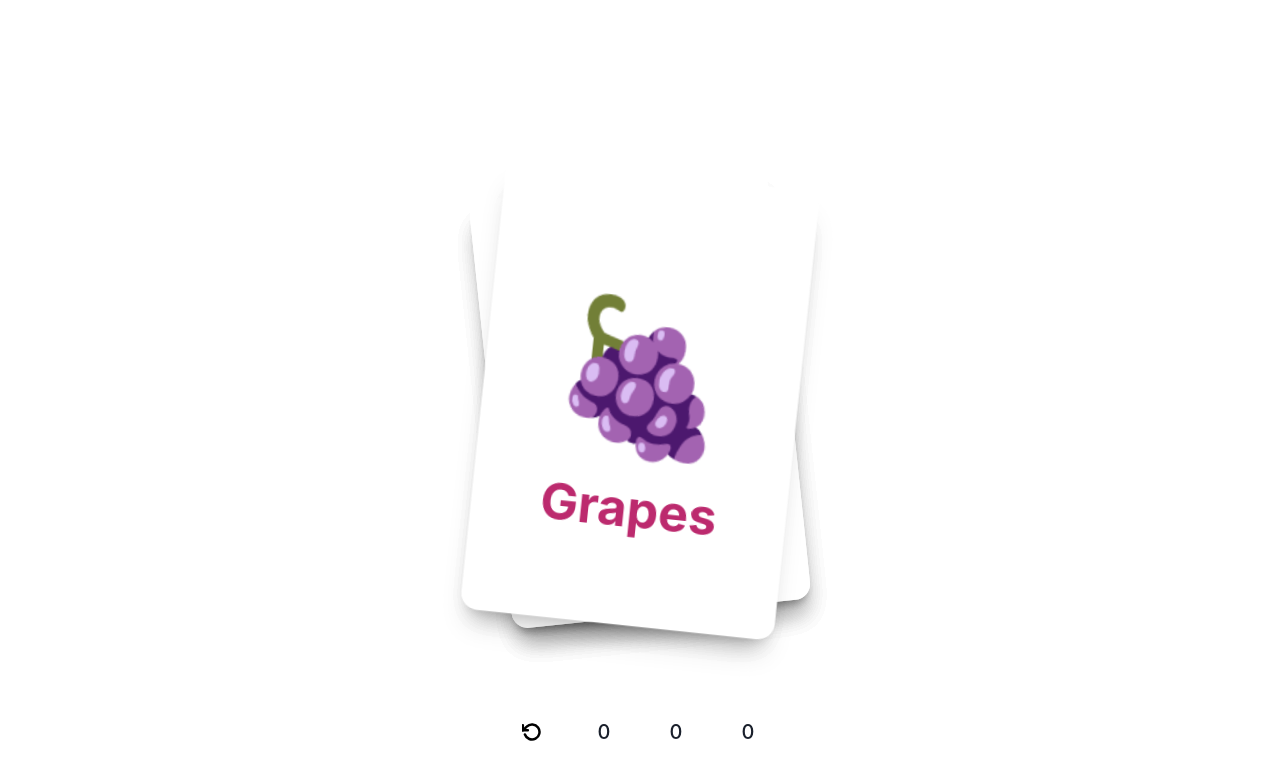
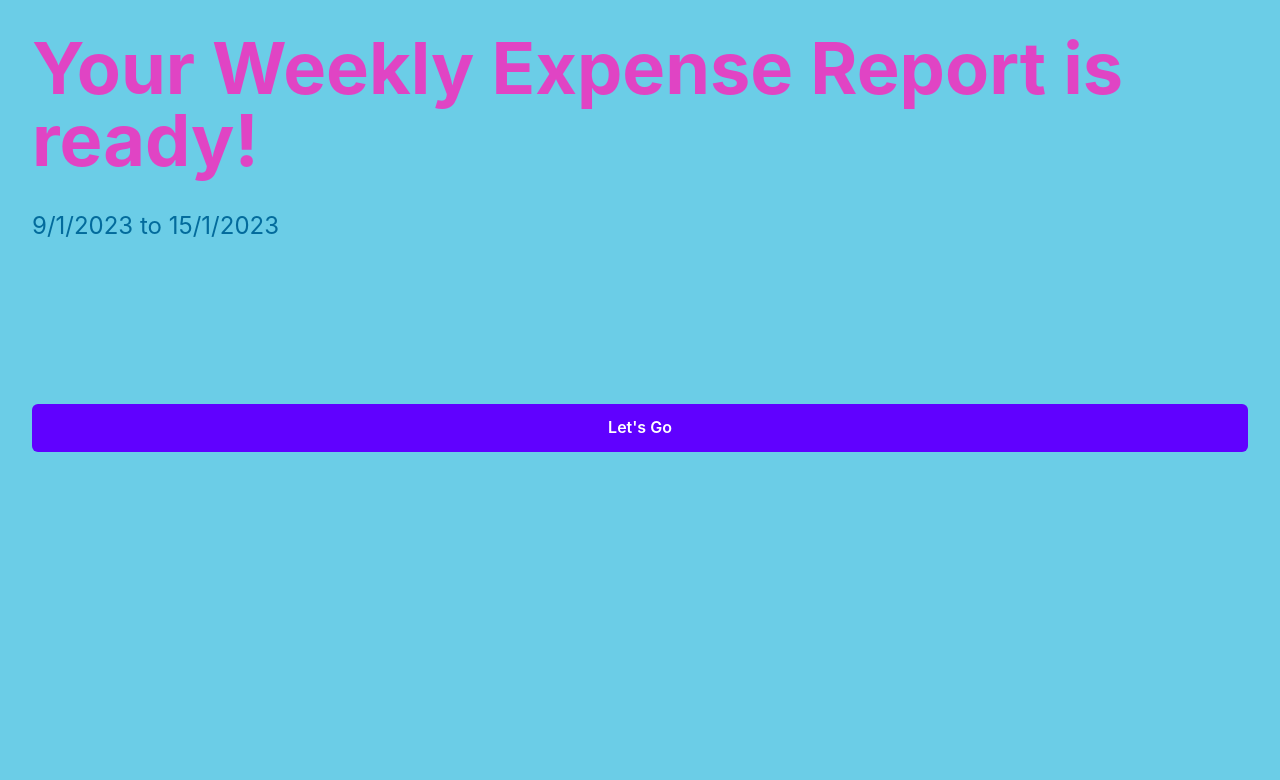
Before and after one commit to dunyanong/Zee, a Next.js app: page / in a window 1280 px wide. Shown: the top 780 px of the page. Built offline with nearby package versions, Linux system fonts and the light colour scheme.

Commit message:
fix: fix homepage

```diff
--- a/pages/card-expeses/main.js
+++ /dev/null
@@ -1,27 +0,0 @@
-import Head from 'next/head'
-import Image from 'next/image'
-import { Box, Text, Heading, Container, Button  } from '@chakra-ui/react'
-
-
-export default function Home() {
-  return (
-    <>
-      <Head>
-        <title>ZEE BY RHB</title>
-        <meta name="description" content="Card Expenses" />
-        <meta name="viewport" content="width=device-width, initial-scale=1" />
-        <link rel="icon" href="/favicon.ico" />
-      </Head>
-      <Box
-        align-items= "center"
-        mt='2' padding="2rem"
-      >
-        <Heading as="h1" size="4xl" color="brand.darkpink">
-          Your Weekly Expense Report is ready!
-        </Heading>
-        <Text color="#036B9C" fontSize='2xl' padding="2rem 0 10rem 0">9/1/2023 to 15/1/2023</Text>
-        <Button backgroundColor='brand.purple' color="#FFFFFF" width="100%" height="3rem">Let's Go</Button>
-      </Box>
-    </>
-  )
-}
--- a/pages/card-expeses/summary.js
+++ /dev/null
@@ -1,123 +0,0 @@
-import Head from 'next/head'
-import Image from 'next/image'
-import { Inter } from '@next/font/google'
-import styles from '@/styles/Home.module.css'
-
-const inter = Inter({ subsets: ['latin'] })
-
-export default function Home() {
-  return (
-    <>
-      <Head>
-        <title>Create Next App</title>
-        <meta name="description" content="Generated by create next app" />
-        <meta name="viewport" content="width=device-width, initial-scale=1" />
-        <link rel="icon" href="/favicon.ico" />
-      </Head>
-      <main className={styles.main}>
-        <div className={styles.description}>
-          <p>
-            Get started by editing&nbsp;
-            <code className={styles.code}>pages/index.js</code>
-          </p>
-          <div>
-            <a
-              href="https://vercel.com?utm_source=create-next-app&utm_medium=default-template&utm_campaign=create-next-app"
-              target="_blank"
-              rel="noopener noreferrer"
-            >
-              By{' '}
-              <Image
-                src="/vercel.svg"
-                alt="Vercel Logo"
-                className={styles.vercelLogo}
-                width={100}
-                height={24}
-                priority
-              />
-            </a>
-          </div>
-        </div>
-
-        <div className={styles.center}>
-          <Image
-            className={styles.logo}
-            src="/next.svg"
-            alt="Next.js Logo"
-            width={180}
-            height={37}
-            priority
-          />
-          <div className={styles.thirteen}>
-            <Image
-              src="/thirteen.svg"
-              alt="13"
-              width={40}
-              height={31}
-              priority
-            />
-          </div>
-        </div>
-
-        <div className={styles.grid}>
-          <a
-            href="https://nextjs.org/docs?utm_source=create-next-app&utm_medium=default-template&utm_campaign=create-next-app"
-            className={styles.card}
-            target="_blank"
-            rel="noopener noreferrer"
-          >
-            <h2 className={inter.className}>
-              Docs <span>-&gt;</span>
-            </h2>
-            <p className={inter.className}>
-              Find in-depth information about Next.js features and&nbsp;API.
-            </p>
-          </a>
-
-          <a
-            href="https://nextjs.org/learn?utm_source=create-next-app&utm_medium=default-template&utm_campaign=create-next-app"
-            className={styles.card}
-            target="_blank"
-            rel="noopener noreferrer"
-          >
-            <h2 className={inter.className}>
-              Learn <span>-&gt;</span>
-            </h2>
-            <p className={inter.className}>
-              Learn about Next.js in an interactive course with&nbsp;quizzes!
-            </p>
-          </a>
-
-          <a
-            href="https://vercel.com/templates?framework=next.js&utm_source=create-next-app&utm_medium=default-template&utm_campaign=create-next-app"
-            className={styles.card}
-            target="_blank"
-            rel="noopener noreferrer"
-          >
-            <h2 className={inter.className}>
-              Templates <span>-&gt;</span>
-            </h2>
-            <p className={inter.className}>
-              Discover and deploy boilerplate example Next.js&nbsp;projects.
-            </p>
-          </a>
-
-          <a
-            href="https://vercel.com/new?utm_source=create-next-app&utm_medium=default-template&utm_campaign=create-next-app"
-            className={styles.card}
-            target="_blank"
-            rel="noopener noreferrer"
-          >
-            <h2 className={inter.className}>
-              Deploy <span>-&gt;</span>
-            </h2>
-            <p className={inter.className}>
-              Instantly deploy your Next.js site to a shareable URL
-              with&nbsp;Vercel.
-            </p>
-          </a>
-        </div>
-      </main>
-    </>
-  )
-}
--- a/pages/index.js
+++ b/pages/index.js
@@ -7,6 +7,8 @@ import Counter from "../components/Counter";
 import { AnimatePresence } from "framer-motion";
 import CARDS from "../data/cards";
 import RotateIcon from "../icons/RotateIcon";
+import { Box, Heading, Text, Button } from "@chakra-ui/react";
+import Link from "next/link";
 
 export default function Home() {
   const [cards, setCards] = useState(CARDS);
@@ -42,45 +44,36 @@ export default function Home() {
   };
 
   return (
-    <div className="relative flex flex-col justify-center items-center w-full h-screen gradient">
+    <>
       <Head>
-        <title>Next App</title>
+        <title>ZEE BY RHB</title>
+        <meta name="description" content="Card Expenses" />
+        <meta name="viewport" content="width=device-width, initial-scale=1" />
+        <link rel="icon" href="/favicon.ico" />
       </Head>
 
-      <AnimatePresence>
-        {cards.map((card, index) => (
-          <Card
-            key={card.name}
-            active={index === activeIndex}
-            removeCard={removeCard}
-            card={card}
-          />
-        ))}
-      </AnimatePresence>
-      {cards.length === 0 ? (
-        <h1 className="text-3xl font-bold underline">End of Stack</h1>
-      ) : null}
-      <footer className="absolute bottom-4 flex items-center space-x-4">
-        <div className="flex flex-col items-center space-y-2">
-          <button
-            disabled={history.length === 0}
-            className="w-14 h-14 rounded-full text-black bg-white inline-flex justify-center items-center disabled:cursor-not-allowed"
-            onClick={undoSwipe}
-            data-testid="undo-btn"
-            aria-label="Undo Swipe"
+      <Box
+        align-items="center"
+        padding="2rem"
+        className="bg-[#6BCDE7] m-0 p-0 h-screen"
+      >
+        <Heading as="h1" size="4xl" color="brand.darkpink">
+          Your Weekly Expense Report is ready!
+        </Heading>
+        <Text color="#036B9C" fontSize="2xl" padding="2rem 0 10rem 0">
+          9/1/2023 to 15/1/2023
+        </Text>
+        <Link href="/card-expenses">
+          <Button
+            backgroundColor="brand.purple"
+            color="#FFFFFF"
+            width="100%"
+            height="3rem"
           >
-            <RotateIcon strokeWidth={3} />
-          </button>
-          <span className="text-xs text-white">Undo</span>
-        </div>
-        <Counter label="Likes" count={result.like} testid="like-count" />
-        <Counter label="Nopes" count={result.nope} testid="nope-count" />
-        <Counter
-          label="Superlike"
-          count={result.superlike}
-          testid="superlike-count"
-        />
-      </footer>
-    </div>
+            Let's Go
+          </Button>
+        </Link>
+      </Box>
+    </>
   );
 }
```
